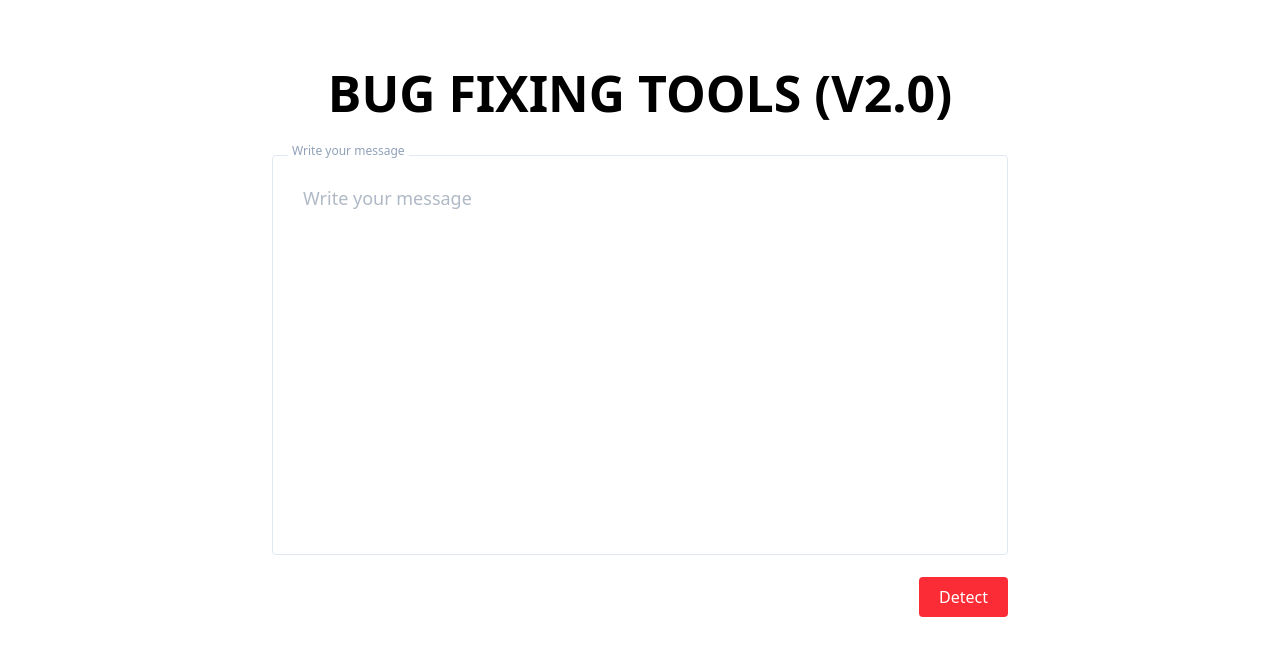
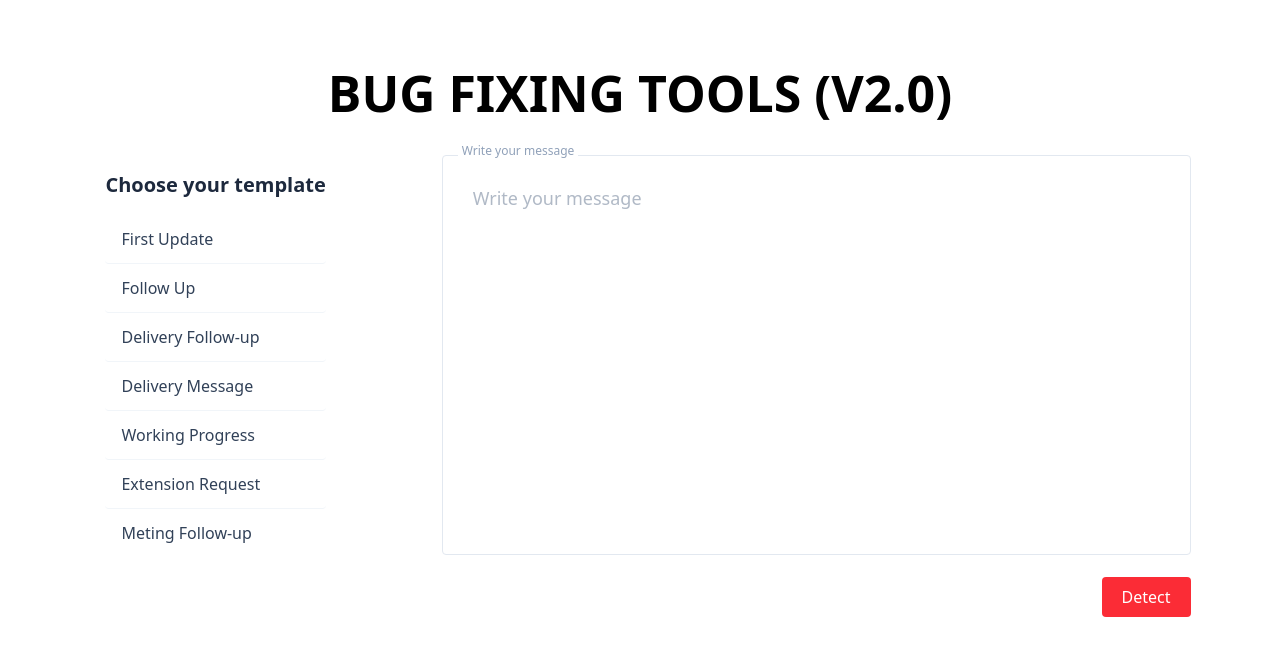
Before and after one commit to mdhasankha-1023/big-fixing-tools, a React (Vite) app: page / in a window 1280 px wide. Shown: the top 656 px of the page. Built offline with nearby package versions, Linux system fonts and the light colour scheme.

Commit message:
Add the template featur

```diff
--- a/package.json
+++ b/package.json
@@ -13,6 +13,8 @@
     "@tailwindcss/vite": "^4.1.11",
     "react": "^19.1.0",
     "react-dom": "^19.1.0",
+    "react-icons": "^5.5.0",
+    "react-markdown": "^10.1.0",
     "tailwindcss": "^4.1.11"
   },
   "devDependencies": {
--- /dev/null
+++ b/public/Templates.js
@@ -0,0 +1,153 @@
+export const templates = [
+  {
+    name: "First Update",
+    content: `Hi  there,
+
+I hope you are doing well,
+
+As per your instruction, I've completed all the following tasks-
+
+01. I've designed the website following your references.
+
+02. I've made the website fully responsive, ensuring optimal viewing across all devices.
+
+03. I've made all the pages following your previous website.
+
+04. I've created a logo and am using it as the brand logo.
+
+05. Added the following pages to the website:
+>> Home
+>> About us
+>> Service
+>> Contact
+>> Blogs
+>> FAQ
+
+06. I've also created the policy pages:
+- Terms & Conditions
+- Privacy Policy
+
+Here is the website's Live URL:  https://sinead327.wixsite.com/clari-t-men/home
+
+Note: I've used placeholder images and dummy content on the website. Once you provide all the content, I will replace it.
+
+Please have a look at your end. If you have any other feedback or need further adjustments, please let me know.  I will modify it as specified and return it to you promptly.
+
+Thank you`,
+  },
+  {
+    name: "Follow Up",
+    content: `Hi there,
+
+I hope you're doing well!
+
+I just wanted to check in — have you had a chance to review the full site? Once you do, please let me know if there are any modifications or changes you'd like to make. I'll work on them promptly and send you an updated and improved version.
+
+Looking forward to hearing from you!
+
+Best regards
+`,
+  },
+  {
+    name: "Delivery Follow-up",
+    content: `Hi there,
+
+Hope you are well.
+
+As per your instruction, I've completed all the following tasks-
+
+01. I've designed the website following your references.
+
+02. I've made the website fully responsive, ensuring optimal viewing across all devices.
+
+03. I've made all the pages following your previous website.
+
+04. I've created a logo and am using it as the brand logo.
+
+Here is the website URL :
+
+Please let me know if you need any modifications or changes. I will modify it as specified and return it to you promptly.
+
+Or if everything looks good, can I deliver this project to you?
+
+No worries about this project. You will get 30 days of ongoing support from me after approving the delivery. In the meantime, if you need any changes or modifications, you can let me know in my "Fiverr Inbox". I will take care of the rest.
+
+Please let me know your thoughts on moving forward.
+
+Thank you.
+`,
+  },
+  {
+    name: "Delivery Message",
+    content: `Hi there,
+
+I hope you are doing well.
+
+As per your instruction, I've completed the tasks-
+
+01. I've changed all of the texts you mentioned.
+
+02. I've added the university logo and the MIT certification.
+
+03. I've corrected all the hyperlinks to link to the appropriate case studies
+
+04. I've added an 'Entertainment' tab.
+
+05. I've designed the 'Testimonials" section.
+
+Here is the website's Live URL:  https://www.jennifercummingsportfolio.com
+
+Since I have completed all of the tasks on my end and the delivery time is about to end. So I am delivering this project to you.
+
+No worries about this project's delivery. After approving this project delivery based on my work, I'll give you 30 days of ongoing support. In this support period, If you need any changes or modifications, you can let me know in my "Fiverr Inbox." I will take care of the rest.
+
+If everything looks great, please accept the job and spend a couple of minutes sharing your experience with the Fiverr community.
+
+It's a pleasure to work with you, and I hope we'll work together in the future.
+
+Thank you.
+
+`,
+  },
+  {
+    name: "Working Progress",
+    content: `Hi there,
+
+I hope you're having a wonderful day.
+
+This is just a quick work-in-progress update.
+
+I wanted to share the current progress of your website as I continue building it to match your vision. Please note that this is not the final version—just an early preview so you can see how things are shaping up.
+
+You can view the progress here: https://sinead327.wixsite.com/clari-t-men/home
+
+As mentioned, I’m still working to align everything with your expectations. In the meantime, feel free to review the current version and let me know if you have any specific changes or suggestions. I’ll be sure to consider your feedback as I continue the design.
+
+Thank you again for your patience and understanding. I’ll send a full update as soon as possible. Until then, please bear with me.
+
+Best regards,
+`,
+  },
+  {
+    name: "Extension Request",
+    content: `Hi there,
+
+I hope you’re doing well,
+
+I'm still working on your last modification. I'll send the update ASAP. Since the delivery time is about to end. So I sent the delivery time extension request so that I can complete it in the meantime. Please accept the delivery time extension request.
+
+Thank you
+`,
+  },
+  {
+    name: "Meting Follow-up",
+    content: `Hi there,
+
+Just following up to see if you're available for the meeting I mentioned earlier. Let me know if any time between 8 AM to 6 PM (GMT+6) works for you, or feel free to suggest a time that suits you best.
+
+Looking forward to your response.
+
+Thanks!
+`,
+  },
+];
--- a/src/MessageFixer.jsx
+++ b/src/MessageFixer.jsx
@@ -1,15 +1,18 @@
 import React, { useState } from "react";
 import { badWordsMap } from "../public/Badword";
+import Templates from "./Templates";
 
 // ✅ Helper to match casing
 const matchCase = (original, replacement) => {
-    return [...replacement].map((char, i) => {
+  return [...replacement]
+    .map((char, i) => {
       const originalChar = original[i];
       if (originalChar && originalChar === originalChar.toUpperCase()) {
         return char.toUpperCase();
       }
       return char.toLowerCase();
-    }).join('');
+    })
+    .join("");
 };
 
 const MessageFixer = () => {
@@ -20,6 +23,7 @@ const MessageFixer = () => {
   const [isResolved, setIsResolved] = useState(false);
   const [badWordCount, setBadWordCount] = useState(0);
   const [isCopied, setIsCopied] = useState(false); // ✅ new state
+  const [selectedTemplate, setSelectedTemplate] = useState(null);
 
   const detectBugs = () => {
     const lines = inputText.split("\n");
@@ -74,19 +78,23 @@ const MessageFixer = () => {
           }
         }
 
-                return [{
+        return [
+          {
             original: word,
             isBad: false,
             isFixed: false,
             fixed: word,
             id: `${lineIndex}-${wordIndex}`,
-                }];
+          },
+        ];
       });
 
       return highlightedWords;
     });
 
-        const countBadWords = highlighted.flat().filter((item) => item.isBad).length;
+    const countBadWords = highlighted
+      .flat()
+      .filter((item) => item.isBad).length;
 
     setModalContent(highlighted);
     setBadWordCount(countBadWords);
@@ -106,11 +114,7 @@ const MessageFixer = () => {
     );
 
     const fixedString = resolved
-            .map((line) =>
-                line
-                    .map((item) => item.fixed)
-                    .join(" ")
-            )
+      .map((line) => line.map((item) => item.fixed).join(" "))
       .join("\n");
 
     setInputText(fixedString);
@@ -137,9 +141,13 @@ const MessageFixer = () => {
   };
 
   return (
-        <div className="w-[60%] mt-10 p-4 mx-auto">
-            <h1 className="text-[50px] font-semibold text-center mb-6">BUG FIXING TOOLS (V2.0)</h1>
-
+    <div className="mt-10 p-4 mx-auto">
+      <h1 className="text-[50px] font-semibold text-center mb-6">
+        BUG FIXING TOOLS (V2.0)
+      </h1>
+      <div className="flex gap-[100px] w-full justify-center items-start">
+        <Templates selectedTemplate={selectedTemplate} setSelectedTemplate={setSelectedTemplate} setInputText={setInputText}/>
+        <div className="flex flex-col w-[60%]">
           <div className="relative mb-4">
             <textarea
               id="id-01"
@@ -165,24 +173,41 @@ const MessageFixer = () => {
               Detect
             </button>
           </div>
+        </div>
+      </div>
 
       {isModalOpen && (
         <div className="fixed top-0 left-0 z-20 flex items-center justify-center w-screen h-screen bg-slate-300/20 backdrop-blur-sm transition-opacity">
           <div className="flex flex-col h-[80vh] w-[60%] gap-6 overflow-hidden rounded bg-white p-6 text-slate-500 shadow-xl">
             <header className="flex items-center justify-between">
-                            <h3 className="text-[34px] font-medium text-slate-700">FIXED YOUR BUG</h3>
+              <h3 className="text-[34px] font-medium text-slate-700">
+                FIXED YOUR BUG
+              </h3>
               <button
                 onClick={() => setIsModalOpen(false)}
                 className="cursor-pointer text-emerald-500 hover:bg-emerald-100 p-2 rounded-full"
               >
-                                <svg xmlns="http://www.w3.org/2000/svg" className="w-5 h-5" fill="none" viewBox="0 0 24 24" stroke="currentColor">
-                                    <path strokeLinecap="round" strokeLinejoin="round" strokeWidth={1.5} d="M6 18L18 6M6 6l12 12" />
+                <svg
+                  xmlns="http://www.w3.org/2000/svg"
+                  className="w-5 h-5"
+                  fill="none"
+                  viewBox="0 0 24 24"
+                  stroke="currentColor"
+                >
+                  <path
+                    strokeLinecap="round"
+                    strokeLinejoin="round"
+                    strokeWidth={1.5}
+                    d="M6 18L18 6M6 6l12 12"
+                  />
                 </svg>
               </button>
             </header>
 
             <div
-                            className={`text-sm mb-4 ${badWordCount === 0 ? 'text-green-500' : 'text-red-500'}`}
+              className={`text-sm mb-4 ${
+                badWordCount === 0 ? "text-green-500" : "text-red-500"
+              }`}
             >
               <strong>{badWordCount}</strong> bad word(s) detected
             </div>
--- /dev/null
+++ b/src/Templates.jsx
@@ -0,0 +1,45 @@
+import ReactMarkdown from "react-markdown";
+import { FaCheck } from "react-icons/fa";
+import {templates} from "../public/Templates"
+
+
+
+export default function Templates({selectedTemplate, setSelectedTemplate, setInputText}) {
+
+      const handleTemplateSelect = (template) => {
+    setSelectedTemplate(template);
+    setInputText(template.content); // ✅ Put the template text into the textarea
+  };
+
+
+  return (
+    <div className="p-4">
+      <h2 className="text-xl font-semibold text-slate-800 mb-4">
+        Choose your template
+      </h2>
+
+      <ul className="divide-y divide-slate-100 mb-6">
+        {templates.map((template, index) => (
+          <li
+            key={index}
+            onClick={() => handleTemplateSelect(template)}
+            className={`cursor-pointer flex items-center justify-between px-4 py-3 hover:bg-slate-100 rounded ${
+              selectedTemplate?.name === template.name ? "bg-slate-100" : ""
+            }`}
+          >
+            <h4 className="text-base text-slate-700">{template.name}</h4>
+            {selectedTemplate?.name === template.name && (
+              <FaCheck className="text-green-500" />
+            )}
+          </li>
+        ))}
+      </ul>
+
+      {/* {selectedTemplate && (
+        <div className="bg-slate-50 p-4 border border-slate-200 rounded shadow prose max-w-none">
+          <ReactMarkdown>{selectedTemplate.content}</ReactMarkdown>
+        </div>
+      )} */}
+    </div>
+  );
+}
```
Also changed, not shown: 1 other file (tests, documents, lock files or other folders). Lines whose indentation alone changed are shown as unchanged.
